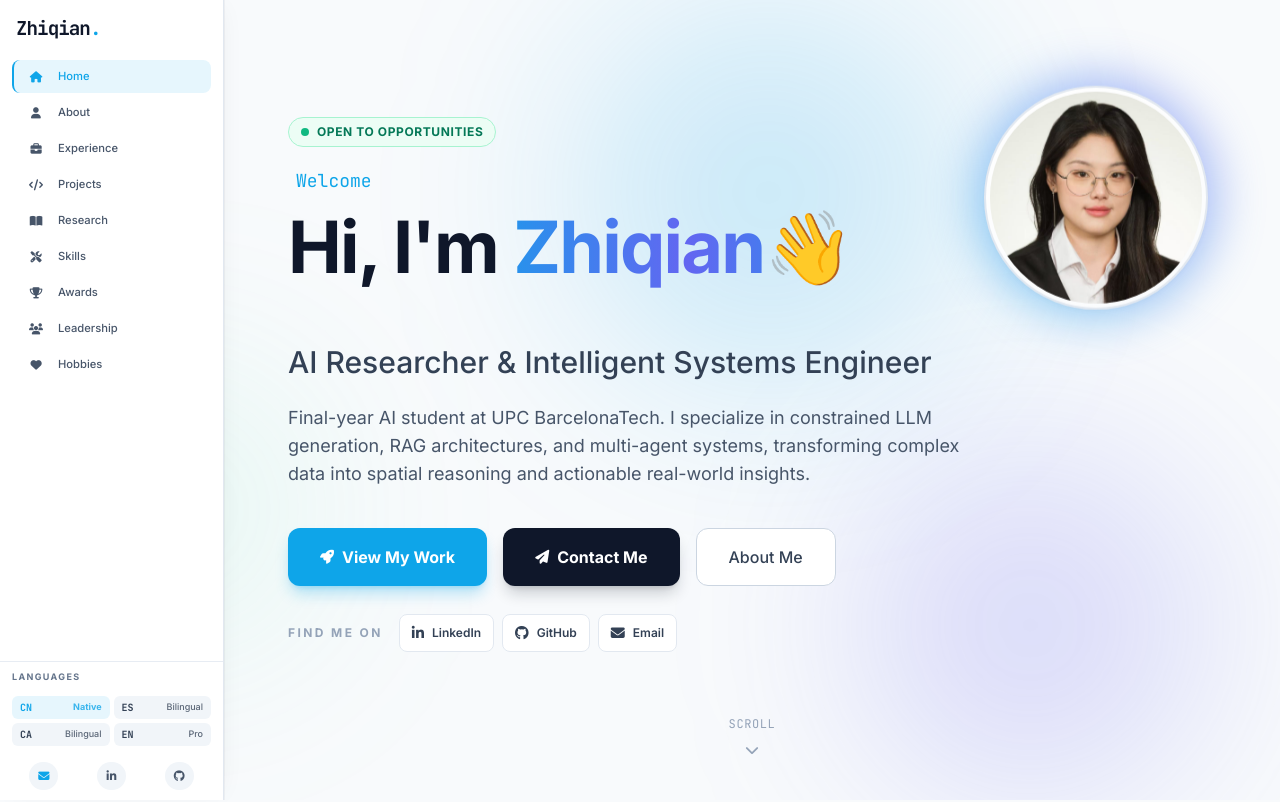
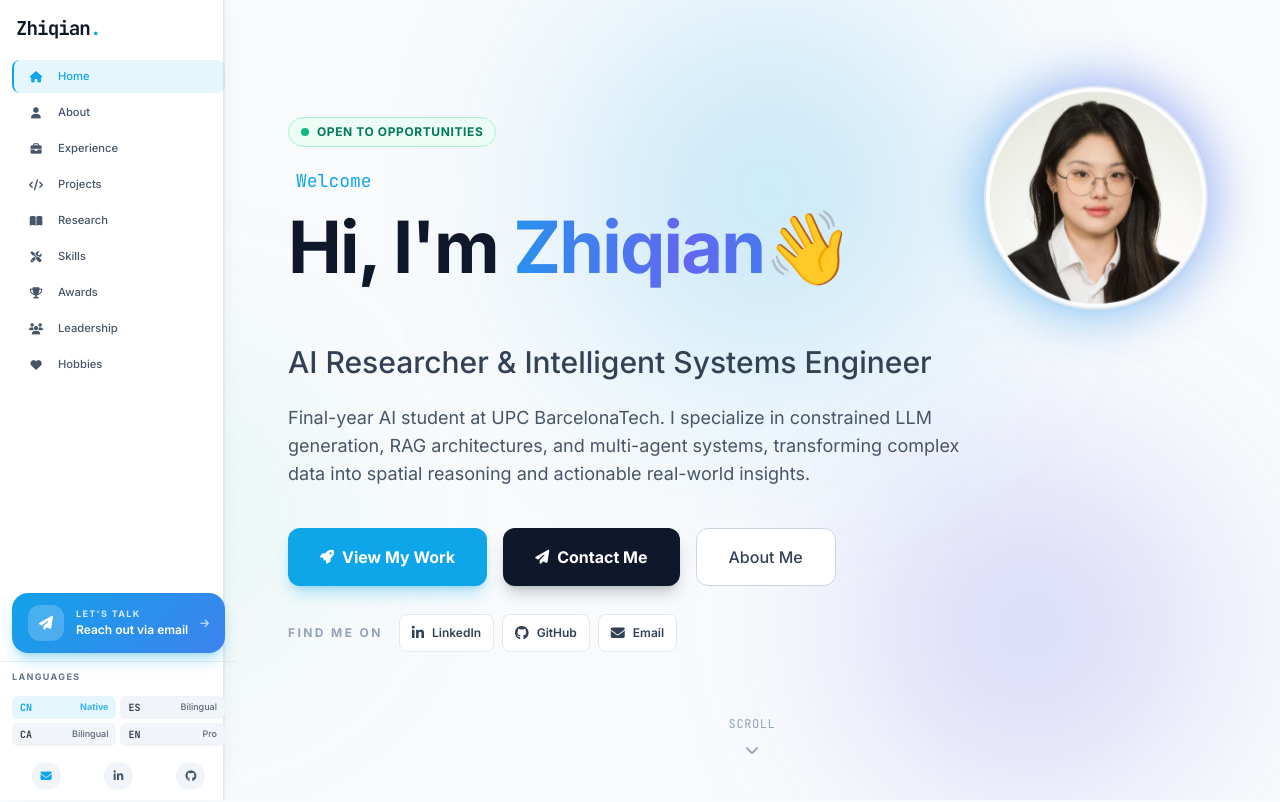
Before and after one commit to Zhiqian-Zhou/Zhiqian-Zhou.github.io, a Vue app: page / in a window 1280 px wide. Shown: the top 802 px of the page. Built offline with nearby package versions, Linux system fonts and the light colour scheme.

Commit message:
tweak(sidebar): replace spotlight panel with single 'Reach out' email CTA

```diff
--- a/src/components/AppSidebar.vue
+++ b/src/components/AppSidebar.vue
@@ -73,58 +73,31 @@ const onNav = () => emit('navigate')
         </a>
       </nav>
 
-      <!-- SPOTLIGHT: fills remaining vertical space; auto-hidden when too short -->
+      <!-- SPOTLIGHT: a single "reach out" CTA; hidden on very short viewports -->
       <div class="spotlight-zone min-h-0 px-3 pt-3 pb-2 flex flex-col justify-end">
-        <section class="spotlight-card hidden mb-2">
-          <div class="spotlight-glow rounded-2xl p-4 relative overflow-hidden">
-            <div class="flex items-center gap-2 mb-2">
-              <span class="relative flex h-2 w-2">
-                <span
-                  class="absolute inline-flex h-full w-full rounded-full bg-emerald-400 opacity-75 animate-ping"
-                ></span>
-                <span
-                  class="relative inline-flex rounded-full h-2 w-2 bg-emerald-500"
-                ></span>
-              </span>
-              <span
-                class="text-[10px] font-bold uppercase tracking-[0.15em] text-emerald-600"
-                >Available</span
-              >
-            </div>
-            <p class="text-xs text-slate-700 leading-snug font-medium">
-              Final-year AI student, open to research and engineering
-              opportunities.
-            </p>
-            <div
-              class="mt-3 pt-3 border-t border-slate-200/70 flex items-center gap-2"
+        <a
+          href="mailto:zhiqianzhou12@gmail.com"
+          class="reach-cta hidden group relative overflow-hidden rounded-2xl px-4 py-3 flex items-center gap-3 text-white shadow-lg shadow-primary/30 hover:shadow-xl hover:shadow-primary/40 hover:-translate-y-0.5 transition-all"
+        >
+          <span
+            class="w-9 h-9 shrink-0 rounded-xl bg-white/20 flex items-center justify-center"
+          >
+            <i class="fas fa-paper-plane text-sm"></i>
+          </span>
+          <span class="flex-1 min-w-0">
+            <span
+              class="block text-[9px] font-bold uppercase tracking-[0.15em] opacity-80"
             >
-              <div
-                class="w-6 h-6 rounded-md bg-primary/10 flex items-center justify-center shrink-0"
-              >
-                <i class="fas fa-hammer text-[10px] text-primary"></i>
-              </div>
-              <div class="min-w-0">
-                <p class="text-[9px] uppercase tracking-wider text-slate-500 font-semibold">
-                  Building
-                </p>
-                <p class="text-[11px] text-slate-700 font-semibold truncate">
-                  HomeCraft thesis
-                </p>
-              </div>
-            </div>
-          </div>
-
-          <a
-            href="#projects"
-            @click="onNav"
-            class="mt-3 group flex items-center justify-between px-3 py-2 rounded-lg bg-slate-900 text-white text-[11px] font-medium hover:bg-slate-800 transition-colors"
-          >
-            <span>See latest work</span>
-            <i
-              class="fas fa-arrow-right text-[10px] transition-transform group-hover:translate-x-1"
-            ></i>
-          </a>
-        </section>
+              Let's talk
+            </span>
+            <span class="block text-[12px] font-semibold truncate">
+              Reach out via email
+            </span>
+          </span>
+          <i
+            class="fas fa-arrow-right text-[10px] opacity-70 transition-transform group-hover:translate-x-1"
+          ></i>
+        </a>
       </div>
 
       <!-- BOTTOM: languages strip + compact icon dock -->
@@ -241,33 +214,22 @@ footer {
 }
 
 /* Spotlight — show only when there's enough vertical room */
-@media (min-height: 760px) {
-  .spotlight-card {
-    display: block;
+@media (min-height: 700px) {
+  .reach-cta {
+    display: flex;
     animation: spotlight-in 0.6s cubic-bezier(0.32, 0.72, 0, 1) 0.4s both;
   }
 }
 
-.spotlight-glow {
-  background: linear-gradient(
-    135deg,
-    rgba(14, 165, 233, 0.06) 0%,
-    rgba(99, 102, 241, 0.08) 100%
-  );
-  border: 1px solid rgba(14, 165, 233, 0.18);
-  position: relative;
+.reach-cta {
+  background: linear-gradient(135deg, #0ea5e9 0%, #6366f1 100%);
+  background-size: 200% 200%;
+  animation: gradient-shift-cta 6s ease infinite;
 }
-.spotlight-glow::before {
-  content: '';
-  position: absolute;
-  inset: 0;
-  border-radius: 1rem;
-  background: radial-gradient(
-    circle at top right,
-    rgba(99, 102, 241, 0.15),
-    transparent 50%
-  );
-  pointer-events: none;
+
+@keyframes gradient-shift-cta {
+  0%, 100% { background-position: 0% 50%; }
+  50% { background-position: 100% 50%; }
 }
 
 @keyframes spotlight-in {
```
